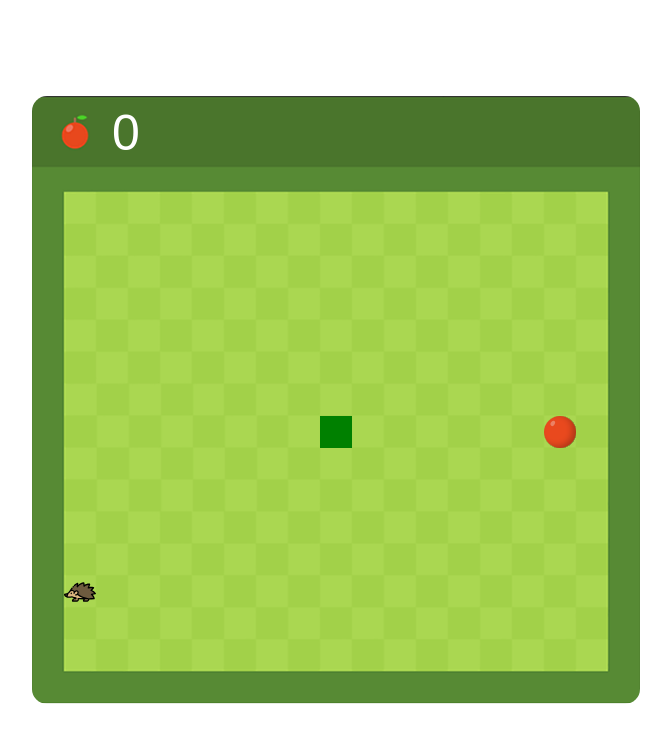
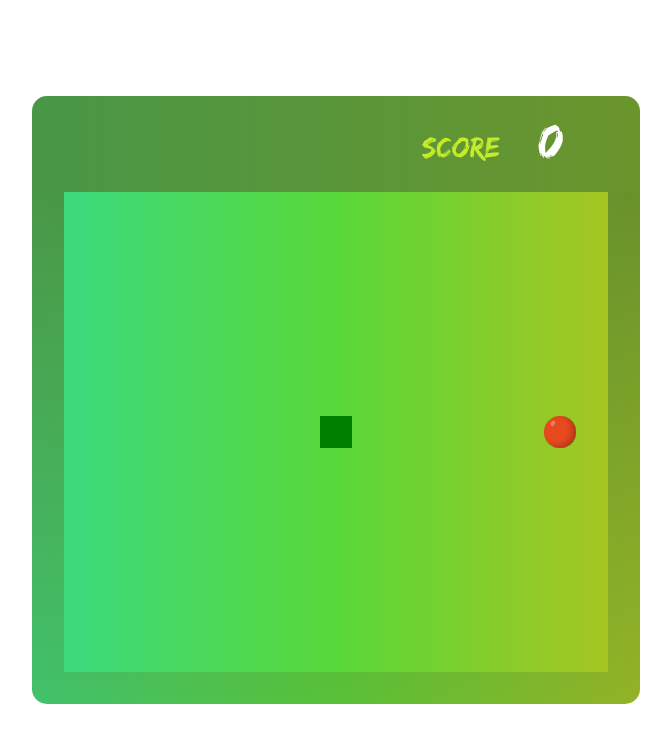
Before and after one commit to shishmaryov/snake, a plain HTML site: page index.html in a window 1280 px wide. Shown: the whole page, without its empty margins (304-975 px from the left). Drawn offline with Linux system fonts and the light colour scheme.

Commit message:
base with new map

```diff
--- a/css/style.css
+++ b/css/style.css
@@ -52,6 +52,40 @@ img {
   font-size: 50px;
 
   border-radius: 15px;
+}
+
+.score__wrapper {
+  position: absolute;
+  top: calc(50% - 304px);
+  left: calc(50% - 304px);
+}
+
+
+
+.label--score-all {
+  margin-left: 13em;
+
+  font-size: 30px;
+  text-align: right;
+  color: #c4ec2b;
+}
+
+
+
+.score {
+  padding: 0;
+
+  font-size: 50px;
+  color: #ffffff;
+
+  background: transparent;
+  border: none;
+}
+
+.score--all {
+  max-width: 65px;
+  margin-top: 15px;
+  margin-left: 30px;
 }
 
 .menu {
--- a/index.html
+++ b/index.html
@@ -31,7 +31,14 @@
         </li>
       </ul>
     </div>
-  </div> --><canvas id="game" width="608px" height="608px" class="canvas"></canvas>
+  </div> -->
+  <canvas id="game" width="608px" height="608px" class="canvas"></canvas>
+  <div class="score__wrapper">
+    <label for="scoreAll" class="label label--score-all">
+      score
+      <input type="text" readonly value="0" name="scoreAll" class="canvas__score score score--all"></input>
+    </label>
+  </div>
   <script src="js/script.js"></script>
 </body>
 
--- a/js/script.js
+++ b/js/script.js
@@ -6,7 +6,7 @@ const canvas = document.getElementById("game");
 const ctx = canvas.getContext("2d");
 
 const ground = new Image();
-ground.src = "img/ground.png";
+ground.src = "img/ground.svg";
 
 const redBallImg = new Image();
 redBallImg.src = "img/food/red-ball.svg";
@@ -16,7 +16,8 @@ hedgehogImg.src = "img/food/hedgehog.svg";
 
 let box = 32;
 
-let score = 0;
+let scoreAll = document.querySelector('.score--all');
+scoreAll.value = 0;
 
 let redBall = {
   x: Math.floor((Math.random() * 17 + 1)) * box,
@@ -61,46 +62,40 @@ function drawGame() {
 
   ctx.drawImage(redBallImg, redBall.x, redBall.y);
 
-  ctx.drawImage(hedgehogImg, hedgehog.x, hedgehog.y);
+  // ctx.drawImage(hedgehogImg, hedgehog.x, hedgehog.y);
 
   for (let i = 0; i < snake.length; i++) {
     ctx.fillStyle = i == 0 ? "green" : "darkgreen";
     ctx.fillRect(snake[i].x, snake[i].y, box, box);
   }
 
-  ctx.fillStyle = "white";
-  ctx.font = "50px Arial";
-  ctx.fillText(score, box * 2.5, box * 1.7);
-
   let snakeX = snake[0].x;
   let snakeY = snake[0].y;
 
   // Random
-  let random = function () {
-    let randomInt = Math.floor(Math.random());
-    console.log(randomInt);
-  }
+
+
 
 
   if (snakeX == redBall.x && snakeY == redBall.y) {
-    score++;
+    scoreAll.value++;
     redBall = {
       x: Math.floor((Math.random() * 17 + 1)) * box,
-      y: Math.floor((Math.random() * 15 + 3)) * box,
+      y: Math.floor((Math.random() * 15 + 3)) * box
     };
   } else {
     snake.pop();
   }
 
-  if (snakeX == hedgehog.x && snakeY == hedgehog.y) {
-    score++;
-    hedgehog = {
-      x: Math.floor((Math.random() * 17 + 1)) * box,
-      y: Math.floor((Math.random() * 15 + 3)) * box,
-    };
-  } else {
-    snake.pop();
-  }
+  // if (snakeX == hedgehog.x && snakeY == hedgehog.y) {
+  //   scoreAll.value++;
+  //   hedgehog = {
+  //     x: Math.floor((Math.random() * 17 + 1)) * box,
+  //     y: Math.floor((Math.random() * 15 + 3)) * box
+  //   };
+  // } else {
+  //   snake.pop();
+  // }
 
   if (snakeX < box || snakeX > box * 17 ||
     snakeY < 3 * box || snakeY > box * 17)
```
Also changed, not shown: img/food/food.png (deleted), img/ground.png (deleted), img/ground.svg (added).
